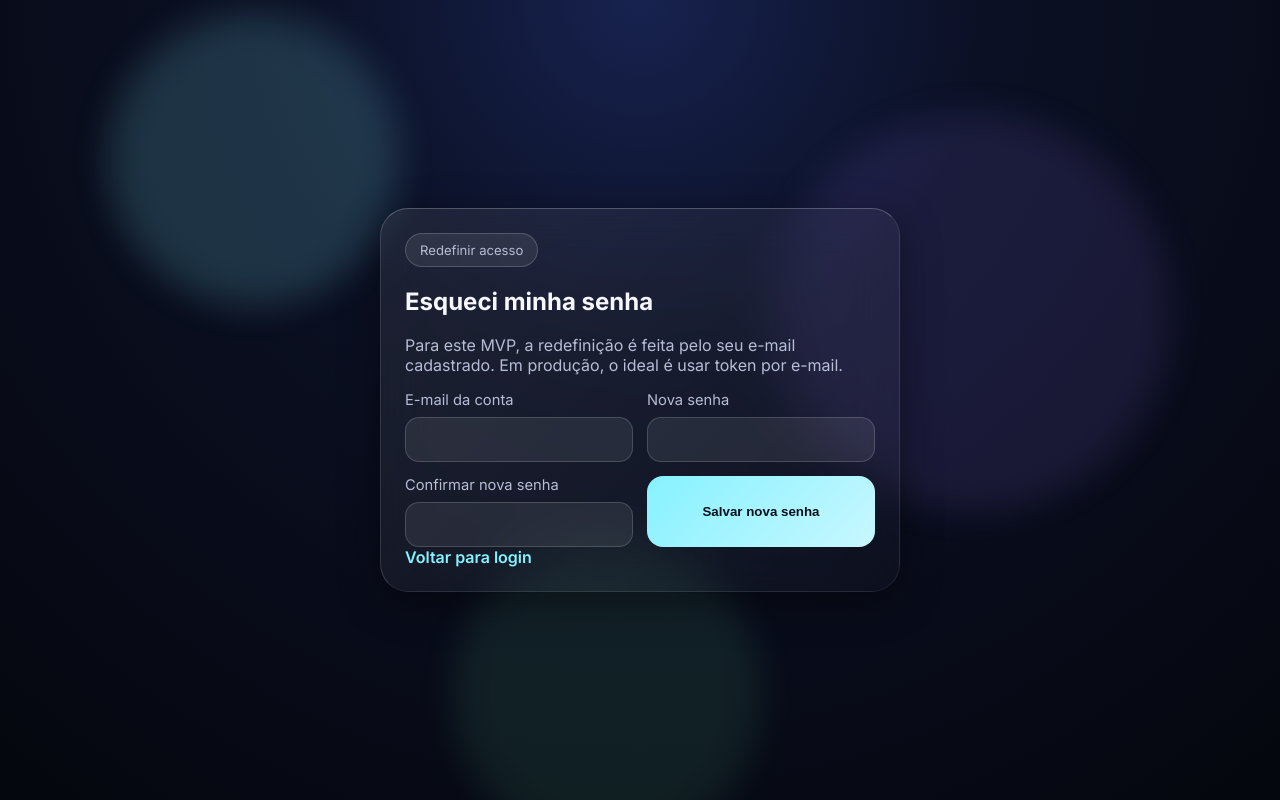
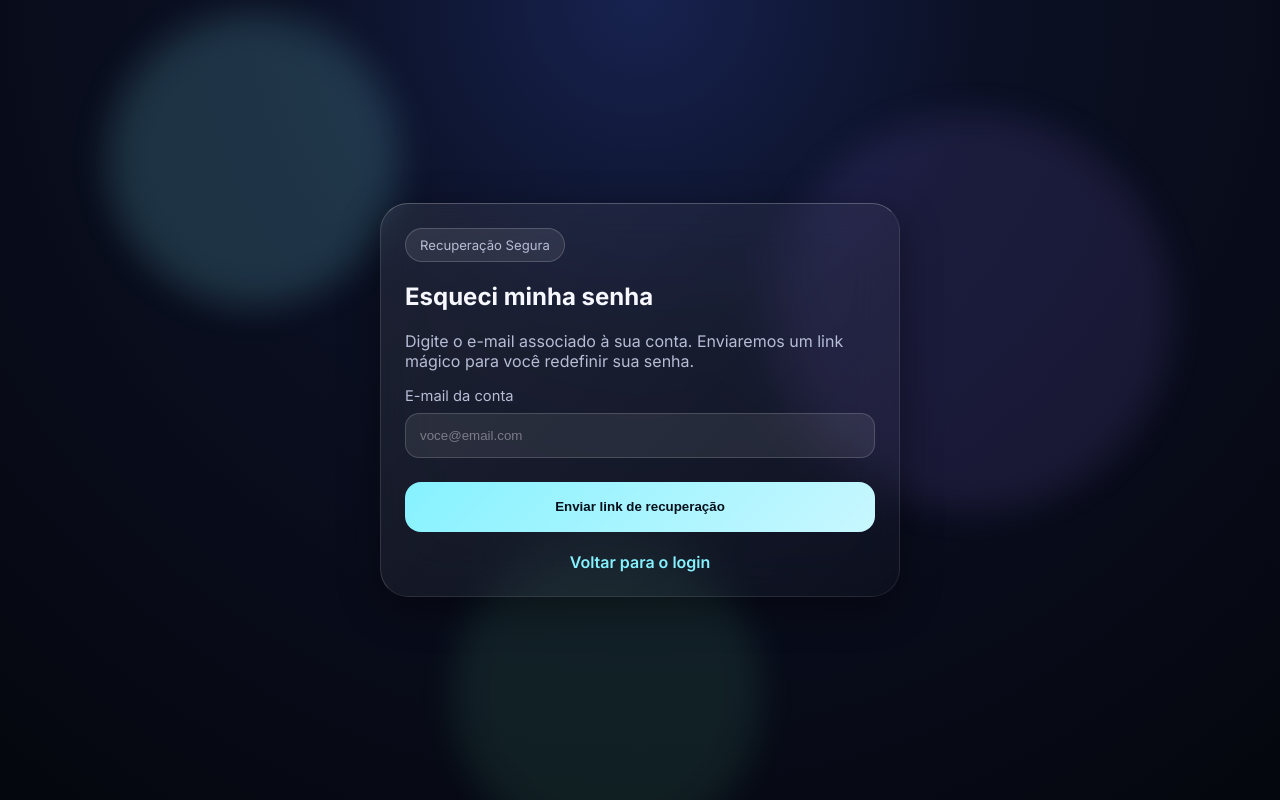
Before and after one commit to janlucascc/meruem-finance, a Flask app: page /forgot_password in a window 1280 px wide. Run offline with Flask 3, Linux system fonts and the light colour scheme.

Commit message:
M.E.R.U.E.M 0.2.2v - Integração com o Resend, envio de e-mail

```diff
--- a/backend/routes/auth.py
+++ b/backend/routes/auth.py
@@ -1,8 +1,15 @@
-from flask import Blueprint, render_template, request, redirect, url_for, flash, session
+from flask import Blueprint, render_template, request, redirect, url_for, flash, session, current_app
 from werkzeug.security import generate_password_hash, check_password_hash
 from db import get_connection, get_user_by_email, get_user_by_id, update_user_password
+from mailer import send_email
+from itsdangerous import URLSafeTimedSerializer, SignatureExpired, BadSignature
+import re
 
 auth_bp = Blueprint('auth', __name__)
+
+# --- GERADOR DE TOKENS SEGUROS ---
+def get_serializer():
+    return URLSafeTimedSerializer(current_app.config['SECRET_KEY'])
 
 @auth_bp.route("/register", methods=["POST"])
 def register():
@@ -19,6 +26,11 @@ def register():
         flash("As senhas não coincidem.", "error")
         return redirect(url_for("home"))
 
+    # VALIDAÇÃO DE SENHA FORTE
+    if len(password) < 8 or not re.search(r"\d", password) or not re.search(r"[a-zA-Z]", password):
+        flash("A senha deve ter no mínimo 8 caracteres, contendo letras e números.", "error")
+        return redirect(url_for("home"))
+
     existing_user = get_user_by_email(email)
     if existing_user:
         flash("Já existe uma conta com esse e-mail.", "error")
@@ -28,20 +40,16 @@ def register():
 
     conn = get_connection()
     cursor = conn.cursor()
-
-    # O POSTGRES USA %s e RETURNING id
     cursor.execute("""
         INSERT INTO users (full_name, email, password_hash)
         VALUES (%s, %s, %s) RETURNING id
     """, (full_name, email, password_hash))
-
     user_id = cursor.fetchone()[0]
 
     cursor.execute("""
         INSERT INTO balance_accounts (user_id, account_name, current_balance, reserved_balance)
         VALUES (%s, %s, %s, %s)
     """, (user_id, "Conta principal", 0, 0))
-
     conn.commit()
     conn.close()
 
@@ -85,19 +93,87 @@ def change_password():
 
     user = get_user_by_id(session["user_id"])
 
-    # Verifica se a senha atual digitada está correta
     if not check_password_hash(user["password_hash"], current_password):
         flash("Senha atual incorreta.", "error")
         return redirect(url_for("settings"))
 
-    # Verifica se as senhas novas batem
     if new_password != confirm_password:
         flash("A nova senha e a confirmação não coincidem.", "error")
         return redirect(url_for("settings"))
 
-    # Salva a nova senha
+    # VALIDAÇÃO DE SENHA FORTE
+    if len(new_password) < 8 or not re.search(r"\d", new_password) or not re.search(r"[a-zA-Z]", new_password):
+        flash("A nova senha deve ter no mínimo 8 caracteres, contendo letras e números.", "error")
+        return redirect(url_for("settings"))
+
     new_hash = generate_password_hash(new_password)
     update_user_password(session["user_id"], new_hash)
 
     flash("Senha alterada com sucesso!", "success")
     return redirect(url_for("settings"))
+
+# ==========================================
+# FLUXO DE RECUPERAÇÃO DE SENHA
+# ==========================================
+@auth_bp.route("/forgot_password", methods=["GET", "POST"])
+def forgot_password():
+    if request.method == "POST":
+        email = request.form.get("email", "").strip().lower()
+        user = get_user_by_email(email)
+
+        if user:
+            s = get_serializer()
+            # Gera um token seguro atrelado ao email
+            token = s.dumps(email, salt='recover-key')
+            # Cria o link absoluto (com http://...)
+            reset_url = url_for('auth.reset_password', token=token, _external=True)
+
+            html = f'''
+            <div style="font-family: Arial, sans-serif; max-width: 600px; margin: 0 auto; padding: 20px; border: 1px solid #e0e0e0; border-radius: 10px;">
+                <h2 style="color: #17224f;">Recuperação de Senha - MERUEM</h2>
+                <p>Olá, <strong>{user['full_name'].split()[0]}</strong>!</p>
+                <p>Recebemos um pedido para redefinir a sua senha. Se foi você, clique no botão abaixo:</p>
+                <a href="{reset_url}" style="display: inline-block; padding: 12px 24px; background-color: #86f2ff; color: #05101b; text-decoration: none; border-radius: 8px; font-weight: bold; margin: 20px 0;">Redefinir Minha Senha</a>
+                <p style="color: #777; font-size: 12px;">Este link expira em 1 hora. Se não pediu a redefinição, apenas ignore este e-mail.</p>
+            </div>
+            '''
+            send_email(email, "Redefinição de Senha - MERUEM", html)
+
+        flash("Se o e-mail estiver cadastrado, enviámos um link de recuperação.", "success")
+        return redirect(url_for("auth.forgot_password"))
+
+    return render_template("forgot_password.html")
+
+@auth_bp.route("/reset_password/<token>", methods=["GET", "POST"])
+def reset_password(token):
+    s = get_serializer()
+    try:
+        # Tenta ler o token. Se passou de 3600 segundos (1 hora), dá erro!
+        email = s.loads(token, salt='recover-key', max_age=3600)
+    except SignatureExpired:
+        flash("O link de recuperação expirou. Por favor, solicite um novo.", "error")
+        return redirect(url_for('auth.forgot_password'))
+    except BadSignature:
+        flash("Link de recuperação inválido ou corrompido.", "error")
+        return redirect(url_for('auth.forgot_password'))
+
+    if request.method == "POST":
+        new_password = request.form.get("new_password")
+        confirm_password = request.form.get("confirm_password")
+
+        if new_password != confirm_password:
+            flash("As senhas não coincidem.", "error")
+            return redirect(url_for('auth.reset_password', token=token))
+
+        if len(new_password) < 8 or not re.search(r"\d", new_password) or not re.search(r"[a-zA-Z]", new_password):
+            flash("A senha deve ter no mínimo 8 caracteres, contendo letras e números.", "error")
+            return redirect(url_for('auth.reset_password', token=token))
+
+        user = get_user_by_email(email)
+        if user:
+            new_hash = generate_password_hash(new_password)
+            update_user_password(user["id"], new_hash)
+            flash("Senha redefinida com sucesso! Pode fazer login.", "success")
+            return redirect(url_for('home'))
+
+    return render_template("reset_password.html", token=token)
--- a/backend/templates/forgot_password.html
+++ b/backend/templates/forgot_password.html
@@ -3,25 +3,17 @@
 {% block content %}
 <div class="single-card-wrap">
     <section class="glass-card auth-card narrow-card">
-        <div class="brand-chip">Redefinir acesso</div>
+        <div class="brand-chip">Recuperação Segura</div>
         <h2>Esqueci minha senha</h2>
-        <p class="section-copy">Para este MVP, a redefinição é feita pelo seu e-mail cadastrado. Em produção, o ideal é usar token por e-mail.</p>
-        <form method="post" class="form-grid">
+        <p class="section-copy">Digite o e-mail associado à sua conta. Enviaremos um link mágico para você redefinir sua senha.</p>
+        <form method="post" class="form-grid" style="grid-template-columns: 1fr;">
             <label>
                 <span>E-mail da conta</span>
-                <input type="email" name="email" required>
+                <input type="email" name="email" placeholder="voce@email.com" required>
             </label>
-            <label>
-                <span>Nova senha</span>
-                <input type="password" name="new_password" required>
-            </label>
-            <label>
-                <span>Confirmar nova senha</span>
-                <input type="password" name="confirm_password" required>
-            </label>
-            <button type="submit" class="primary-button">Salvar nova senha</button>
+            <button type="submit" class="primary-button full-width" style="margin-top: 10px;">Enviar link de recuperação</button>
         </form>
-        <a class="muted-link" href="{{ url_for('index') }}">Voltar para login</a>
+        <a class="muted-link" href="{{ url_for('home') }}" style="display: block; text-align: center; margin-top: 20px;">Voltar para o login</a>
     </section>
 </div>
 {% endblock %}
--- a/backend/templates/index.html
+++ b/backend/templates/index.html
@@ -33,7 +33,7 @@
                 </label>
                 <button type="submit" class="primary-button">Acessar painel</button>
             </form>
-            <a class="muted-link" href="{{ url_for('forgot_password') }}">Esqueci minha senha</a>
+            <a class="muted-link" href="{{ url_for('auth.forgot_password') }}">Esqueci minha senha</a>
         </div>
 
         <div class="tab-panel" id="register-panel">
@@ -45,7 +45,7 @@
                 </label>
                 <label>
                     <span>E-mail</span>
-                    <input type="email" name="email" placeholder="voce@email.com" required>
+                    <input type="email" name="email" placeholder="davibrito@email.com" required>
                 </label>
                 <label>
                     <span>Senha</span>
--- a/requirements.txt
+++ b/requirements.txt
@@ -3,3 +3,4 @@ Werkzeug==3.1.3
 gunicorn==23.0.0
 psycopg2-binary==2.9.9
 python-dotenv==1.0.1
+resend
```
Also changed, not shown: backend/mailer.py (added, +24 -0 lines), backend/templates/reset_password.html (added, +22 -0 lines).
